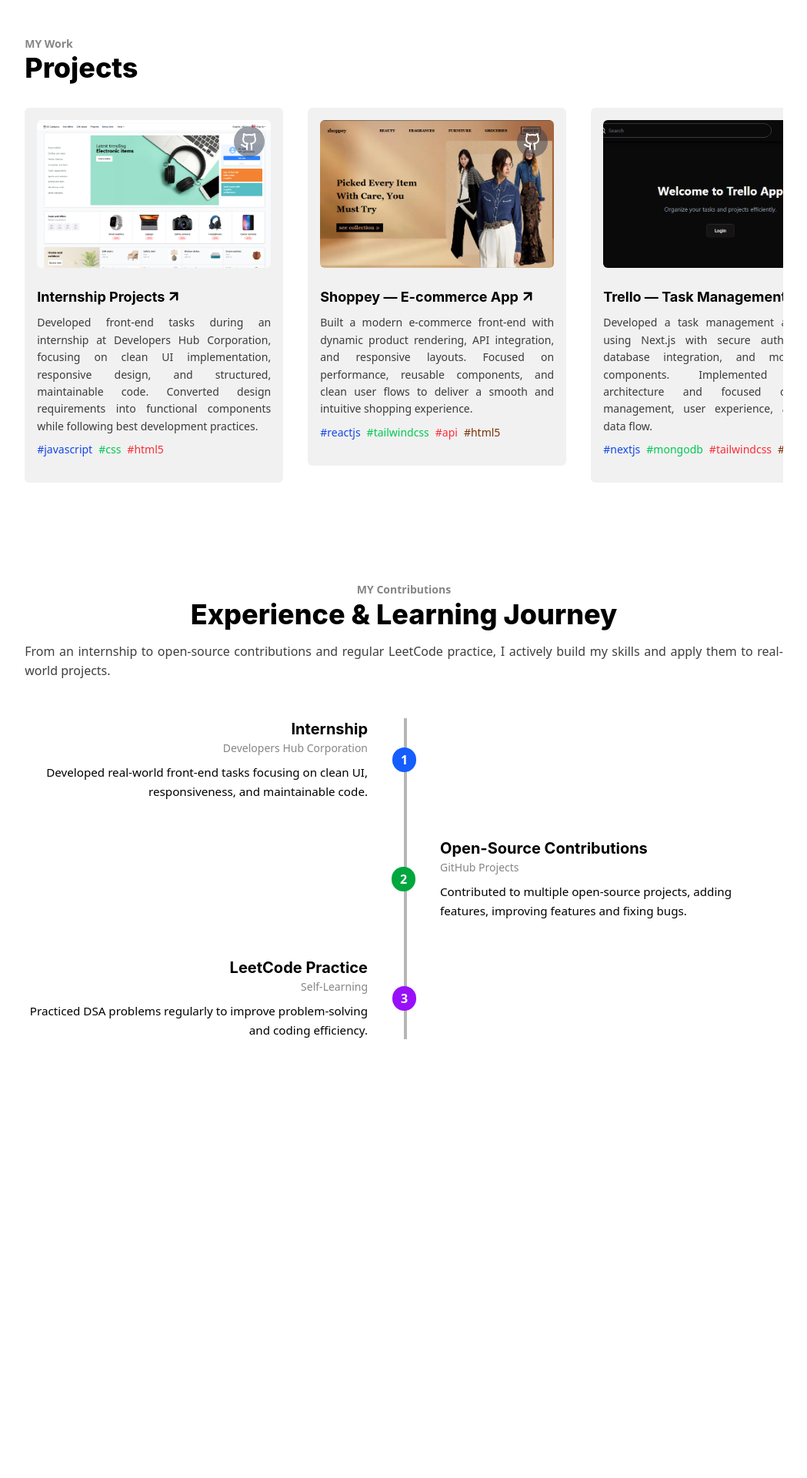
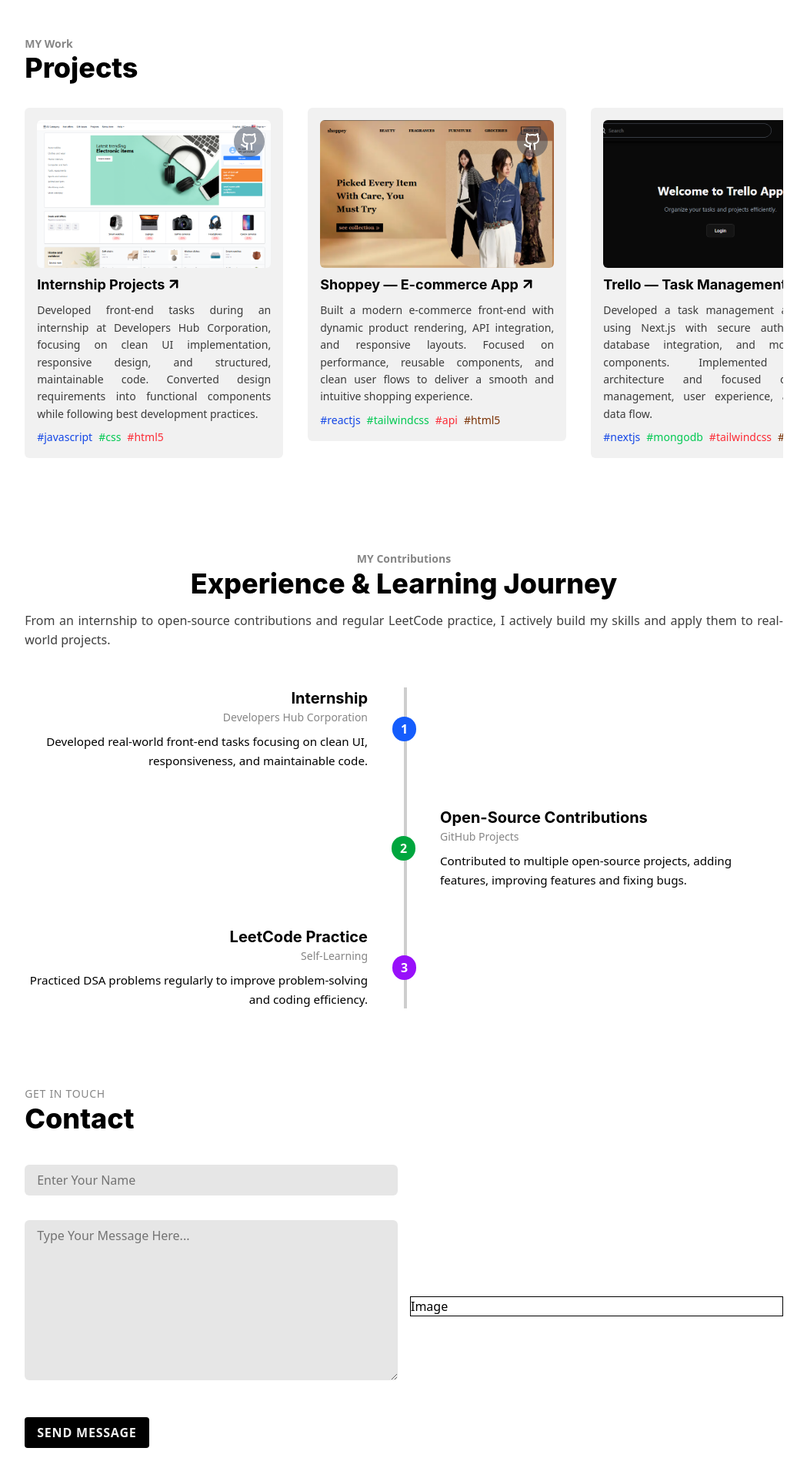
Before and after one commit to rimsha-shoukat/rimsha-shoukat, a Next.js app: page / in a window 1280 px wide. Shown: the part 1332-3252 px from the top of the page at 77% size, without its empty margins (115-1164 px from the left). Before the commit the page ends 2762 px from the top, so only its background shows below. Built offline with nearby package versions, Linux system fonts and the light colour scheme.

Commit message:
contact form ui added

```diff
--- a/src/app/page.js
+++ b/src/app/page.js
@@ -3,7 +3,7 @@ import { Cover } from '../sections/cover';
 import { About } from '../sections/about';
 import { Projects } from "../sections/projects";
 import { Experience } from "../sections/experience";
-
+import { Contact } from "../sections/contact"
 
 export default function Home() {
   return (
@@ -13,6 +13,7 @@ export default function Home() {
         <About />
         <Projects />
         <Experience />
+        <Contact />
       </section>
     </>
   );
--- a/src/sections/contact.jsx
+++ b/src/sections/contact.jsx
@@ -0,0 +1,39 @@
+
+export function Contact() {
+    return (
+        <>
+            <section className="w-full mt-25 mb-15 h-auto flex iteme-center justify-center">
+                <div className="w-[77vw] h-auto flex flex-col">
+                    <div className="w-full">
+                        <p className="text-sm tracking-wider dark:text-[#f1f1f1]/50 text-[#0e0e0e]/50">GET IN TOUCH</p>
+                        <h1 className="text-4xl font-extrabold">Contact</h1>
+                    </div>
+                    <div className="mt-10 w-full flex flex-row items-center justify-center gap-4">
+                        {/* contact form  */}
+                        <div className="w-1/2 flex flex-col items-start justify-center gap-8">
+                            <input className="px-4 py-2 w-full rounded-md dark:bg-[#f1f1f1]/20 bg-[#0e0e0e]/10" type="text" placeholder="Enter Your Name" />
+                            <textarea rows="8" placeholder="Type Your Message Here..." className="w-full px-4 py-2 rounded-md dark:bg-[#f1f1f1]/20 bg-[#0e0e0e]/10" />
+                            <div className="relative mt-4 flex items-center justify-center">
+                                <button className="tracking-wider px-4 py-2 bg-black text-[#f1f1f1] dark:bg-white dark:text-[#0a0a0a] rounded-sm font-semibold hover:bg-[#0a0a0a]/90 dark:hover:bg-[#f1f1f1]/90 transition-all duration-300 ease-in-out">
+                                    SEND MESSAGE
+                                </button>
+                                {/* <button className="absolute p-2 rounded-full bg-green-800 hover:bg-green-800/50 transition-colors duration-300 ease-in-out">
+                                    <svg xmlns="http://www.w3.org/2000/svg" width="24" height="24" viewBox="0 0 24 24" fill="none" stroke="currentColor" strokeWidth="2" strokeLinecap="round" strokeLinejoin="round"><path d="M13.832 16.568a1 1 0 0 0 1.213-.303l.355-.465A2 2 0 0 1 17 15h3a2 2 0 0 1 2 2v3a2 2 0 0 1-2 2A18 18 0 0 1 2 4a2 2 0 0 1 2-2h3a2 2 0 0 1 2 2v3a2 2 0 0 1-.8 1.6l-.468.351a1 1 0 0 0-.292 1.233 14 14 0 0 0 6.392 6.384"/></svg>
+                                </button>
+                                <button className="absolute p-2 rounded-full bg-red-800 hover:bg-red-800/50 transition-colors duration-300 ease-in-out">
+                                    <svg xmlns="http://www.w3.org/2000/svg" width="24" height="24" viewBox="0 0 24 24" fill="none" stroke="currentColor" strokeWidth="2" strokeLinecap="round" strokeLinejoin="round"><path d="M17 19a2 2 0 0 1-2 2H4a2 2 0 0 1-2-2v-8a2 2 0 0 1 1-1.732" /><path d="m22 5.5-6.419 4.179a2 2 0 0 1-2.162 0L7 5.5" /><rect x="7" y="3" width="15" height="12" rx="2" /></svg>
+                                </button>
+                                <button className="absolute p-2 rounded-full bg-blue-800 hover:bg-blue-800/50 transition-colors duration-300 ease-in-out">
+                                    <svg xmlns="http://www.w3.org/2000/svg" width="24" height="24" viewBox="0 0 24 24" fill="none" stroke="currentColor" strokeWidth="2" strokeLinecap="round" strokeLinejoin="round"><path d="M16 8a6 6 0 0 1 6 6v7h-4v-7a2 2 0 0 0-2-2 2 2 0 0 0-2 2v7h-4v-7a6 6 0 0 1 6-6z" /><rect width="4" height="12" x="2" y="9" /><circle cx="4" cy="4" r="2" /></svg>
+                                </button> */}
+                            </div>
+
+                        </div>
+                        {/* Image with links */}
+                        <div className="w-1/2 border">Image</div>
+                    </div>
+                </div>
+            </section>
+        </>
+    )
+}
--- a/src/sections/experience.jsx
+++ b/src/sections/experience.jsx
@@ -2,7 +2,7 @@
 export function Experience() {
     return (
         <>
-            <section className="w-full mt-32 mb-20 flex items-center justify-center">
+            <section className="w-full flex items-center justify-center">
                 <div className="w-[77vw] flex flex-col gap-12">
                     <div className="text-center">
                         <p className="text-sm dark:text-[#f1f1f1]/50 text-[#0e0e0e]/50 font-semibold">MY Contributions</p>
@@ -14,7 +14,7 @@ export function Experience() {
 
                     <div className="relative">
                         {/* Vertical Line */}
-                        <div className="absolute left-1/2 top-0 h-full w-1 dark:bg-[#f1f1f1]/50 bg-[#0e0e0e]/30"></div>
+                        <div className="absolute left-1/2 top-0 h-full w-1 dark:bg-[#f1f1f1]/20 bg-[#0e0e0e]/20"></div>
 
                         {/* Items */}
                         <div className="flex flex-col gap-12">
--- a/src/sections/projects.jsx
+++ b/src/sections/projects.jsx
@@ -18,7 +18,7 @@ export function Projects() {
                                 </button>
                             </div>
                             {/* description */}
-                            <div className="w-84 p-4 flex flex-col gap-2">
+                            <div className="w-84 px-4 flex flex-col gap-2">
                                 <h1 className="font-bold text-lg line-clamp-1 cursor-default" title="view project live">Internship Projects
                                     <svg className="inline pb-1" xmlns="http://www.w3.org/2000/svg" width="24" height="24" viewBox="0 0 24 24" fill="none" stroke="currentColor" strokeWidth="3" strokeLinecap="round" strokeLinejoin="round"><path d="M7 7h10v10" /><path d="M7 17 17 7" /></svg>
                                 </h1>
@@ -40,7 +40,7 @@ export function Projects() {
                                 </button>
                             </div>
                             {/* description */}
-                            <div className="w-84 p-4 flex flex-col gap-2">
+                            <div className="w-84 px-4 flex flex-col gap-2">
                                 <h1 className="font-bold text-lg line-clamp-1 cursor-default" title="view project live">Shoppey — E-commerce App
                                     <svg className="inline pb-1" xmlns="http://www.w3.org/2000/svg" width="24" height="24" viewBox="0 0 24 24" fill="none" stroke="currentColor" strokeWidth="3" strokeLinecap="round" strokeLinejoin="round"><path d="M7 7h10v10" /><path d="M7 17 17 7" /></svg>
                                 </h1>
@@ -63,7 +63,7 @@ export function Projects() {
                                 </button>
                             </div>
                             {/* description */}
-                            <div className="w-84 p-4 flex flex-col gap-2">
+                            <div className="w-84 px-4 flex flex-col gap-2">
                                 <h1 className="font-bold text-lg line-clamp-1 cursor-default" title="view project live">Trello — Task Management App
                                     <svg className="inline pb-1" xmlns="http://www.w3.org/2000/svg" width="24" height="24" viewBox="0 0 24 24" fill="none" stroke="currentColor" strokeWidth="3" strokeLinecap="round" strokeLinejoin="round"><path d="M7 7h10v10" /><path d="M7 17 17 7" /></svg>
                                 </h1>
@@ -86,7 +86,7 @@ export function Projects() {
                                 </button>
                             </div>
                             {/* description */}
-                            <div className="w-84 p-4 flex flex-col gap-2">
+                            <div className="w-84 px-4 flex flex-col gap-2">
                                 <h1 className="font-bold text-lg line-clamp-1 cursor-default" title="view project live">Personal Portfolio
                                     <svg className="inline pb-1" xmlns="http://www.w3.org/2000/svg" width="24" height="24" viewBox="0 0 24 24" fill="none" stroke="currentColor" strokeWidth="3" strokeLinecap="round" strokeLinejoin="round"><path d="M7 7h10v10" /><path d="M7 17 17 7" /></svg>
                                 </h1>
```
